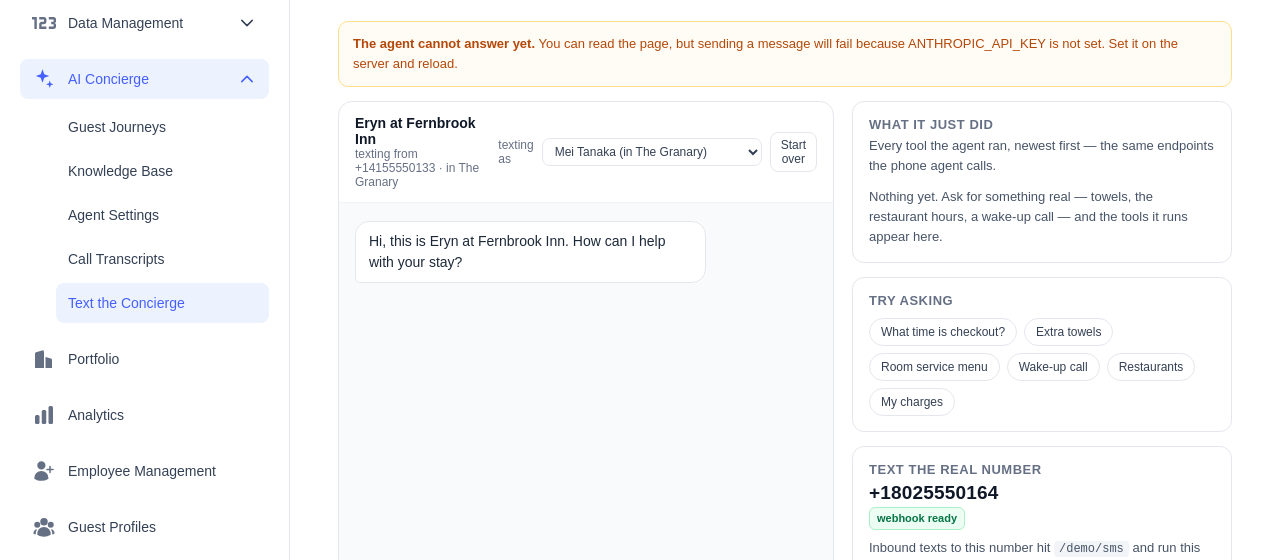
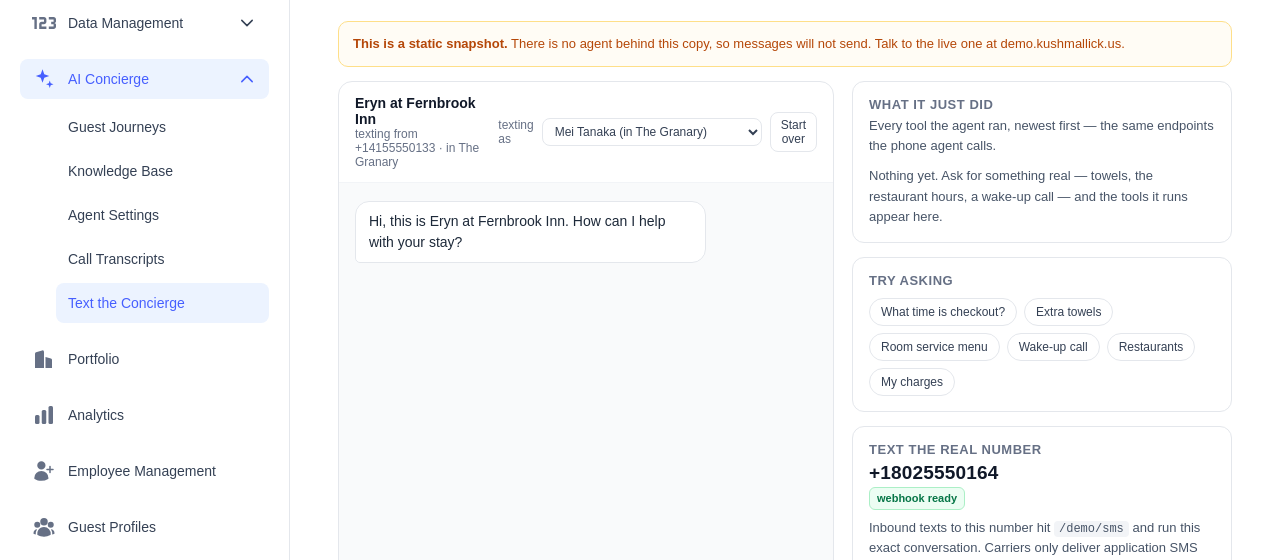
Before and after one commit to KushinP/voiceagentportfolio, a plain HTML site: page chat.html in a window 1280 px wide. Shown: the part 174-734 px from the top of the page. Drawn offline with Linux system fonts and the light colour scheme; a web font is replaced by a local one.

Commit message:
Say this copy is a static snapshot on the chat page, add README screenshots (#1)
The chat page showed the exporting server's own config error to every
visitor: "sending a message will fail because ANTHROPIC_API_KEY is not
set. Set it on the server and reload." Nobody looking at the snapshot
can do that. When the page is running from the snapshot it now says
there is no agent behind this copy and links the live demo.

Also put screenshots of the requests board and call transcripts at the
top of the README, rendered from this snapshot.


Claude-Session: https://claude.ai/code/session_01UtBUcfPBWwxhuFWTPJ2mrN

Co-authored-by: Claude <noreply@anthropic.com>

```diff
--- a/chat.html
+++ b/chat.html
@@ -779,8 +779,17 @@
         d.sms && d.sms.twilioConfigured ? 'webhook ready' : 'needs Twilio credentials';
 
       if(!d.ready){
-        document.getElementById('warn').style.display = 'block';
-        document.getElementById('warnWhy').textContent = d.reason || 'the text agent is not configured';
+        var warn = document.getElementById('warn');
+        warn.style.display = 'block';
+        // The static export captures whatever the exporting server reported, which is a
+        // config error a visitor can do nothing about. Say what this copy actually is.
+        if(window.__DEMO_SNAPSHOT){
+          warn.innerHTML = '<b>This is a static snapshot.</b> There is no agent behind this copy, so ' +
+            'messages will not send. Talk to the live one at ' +
+            '<a href="https://demo.kushmallick.us">demo.kushmallick.us</a>.';
+        } else {
+          document.getElementById('warnWhy').textContent = d.reason || 'the text agent is not configured';
+        }
         setEnabled(false);
       }
     });
```
Also changed, not shown: docs/screenshots/requests.png (added), docs/screenshots/transcripts.png (added), 1 other file.
